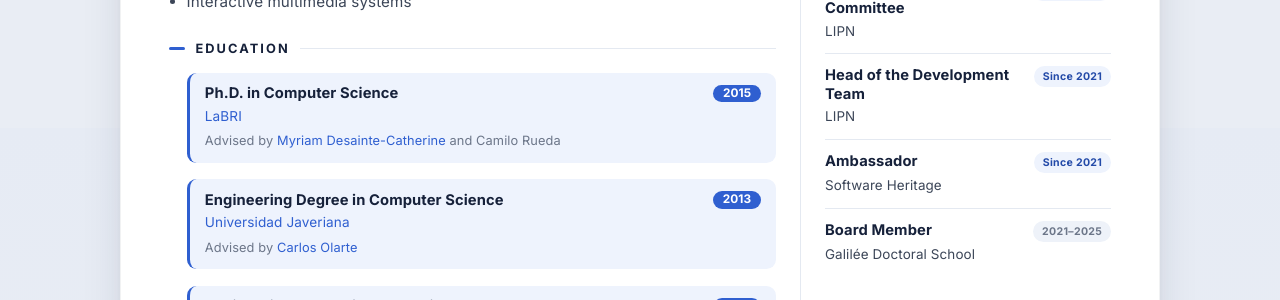
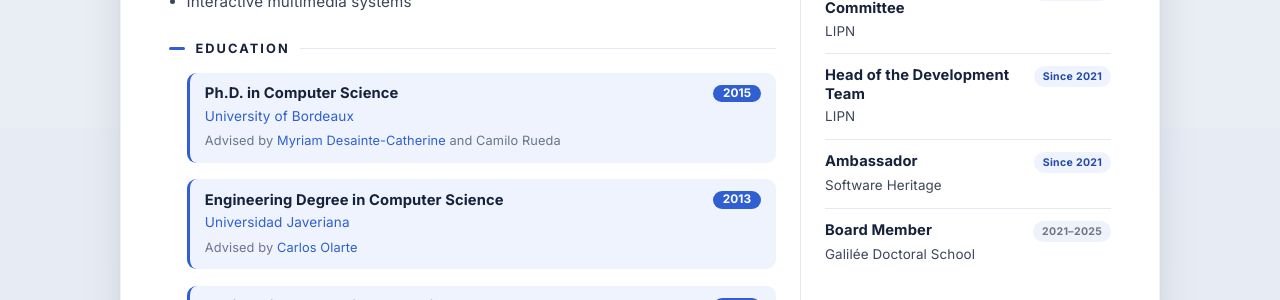
Before and after one commit to himito/himito.github.io, a Jekyll site: the page built from index.md, in a window 1280 px wide and 900 px high, scrolled down 620 px. Shown: the part 152-452 px from the top of the window. Built offline with Jekyll 4.4.1, drawn with Linux system fonts in a browser that asks for light colours; nearby versions of some CDN libraries; some web fonts are replaced; library files that are not in the unit come from our copies.

Commit message:
update education section to reflect correct university name

```diff
--- a/_includes/summary.html
+++ b/_includes/summary.html
@@ -31,7 +31,7 @@
           <span class="edu-year">2015</span>
         </div>
         <div class="edu-org">
-          <a href="https://www.labri.fr/" target="_blank">LaBRI</a>
+          <a href="https://www.u-bordeaux.fr/" target="_blank">University of Bordeaux</a>
         </div>
         <div class="edu-advisors">
           Advised by
```
